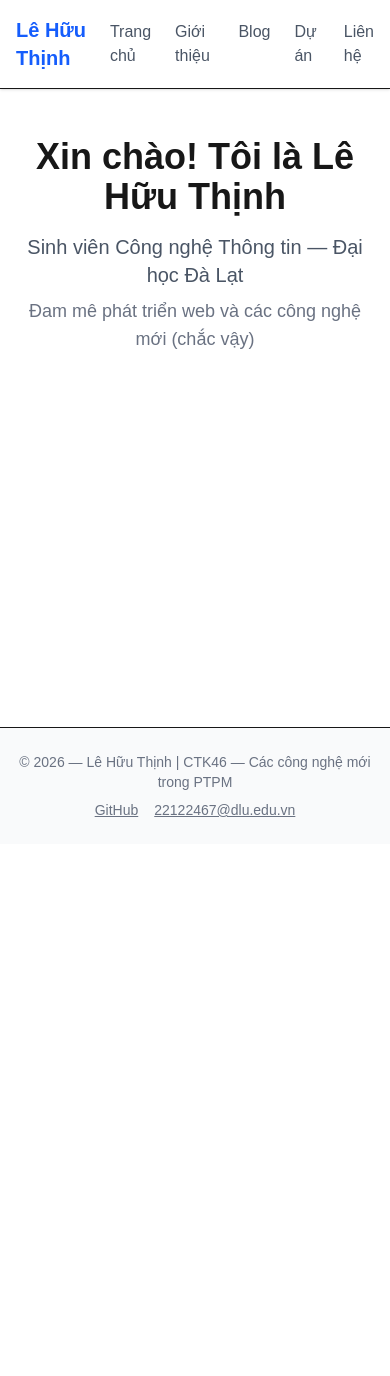
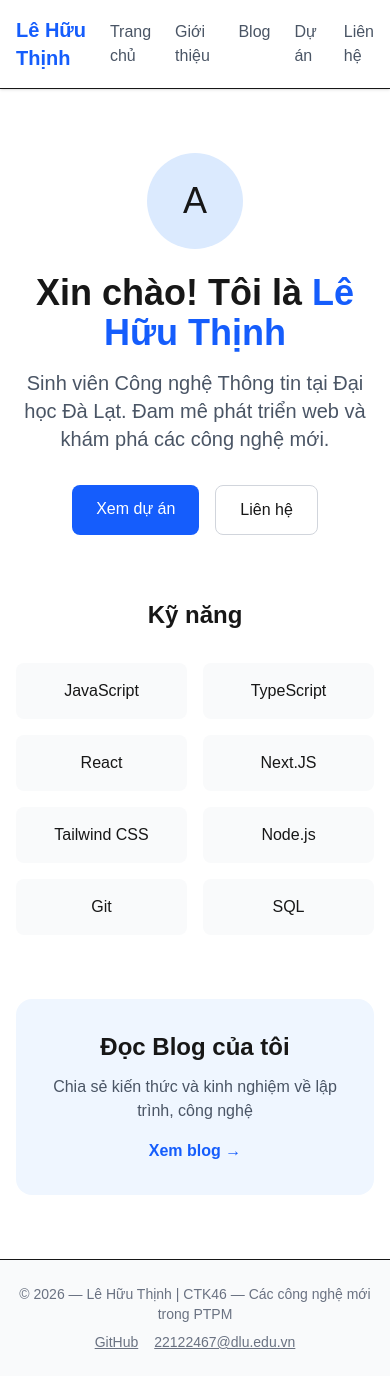
Before and after one commit to LeHuuThinh/ctk46b-lab01, a Next.js app: page / in a window 390 px wide. Before the commit the page ends 844 px from the top, so only its background shows below. Built offline with nearby package versions, Linux system fonts and the light colour scheme.

Commit message:
feat: cải thiện giao diện với Tailwind CSS responsive

```diff
--- /dev/null
+++ b/src/app/blog/[slug]/loading.tsx
@@ -0,0 +1,47 @@
+export default function Loading() {
+  return (
+    <div className="mx-auto w-full max-w-4xl px-4 py-10">
+      <article className="animate-pulse space-y-8">
+        <header className="space-y-4">
+          <div className="h-6 w-28 rounded-full bg-muted" />
+          <div className="space-y-3">
+            <div className="h-10 w-full rounded-md bg-muted" />
+            <div className="h-10 w-4/5 rounded-md bg-muted" />
+          </div>
+
+          <div className="flex items-center gap-3">
+            <div className="h-11 w-11 rounded-full bg-muted" />
+            <div className="space-y-2">
+              <div className="h-4 w-40 rounded bg-muted" />
+              <div className="h-4 w-28 rounded bg-muted" />
+            </div>
+          </div>
+        </header>
+
+        <div className="h-64 w-full rounded-2xl bg-muted" />
+
+        <section className="space-y-4">
+          <div className="h-4 w-full rounded bg-muted" />
+          <div className="h-4 w-full rounded bg-muted" />
+          <div className="h-4 w-11/12 rounded bg-muted" />
+          <div className="h-4 w-10/12 rounded bg-muted" />
+          <div className="h-4 w-9/12 rounded bg-muted" />
+        </section>
+
+        <section className="space-y-4">
+          <div className="h-7 w-2/5 rounded-md bg-muted" />
+          <div className="grid gap-4 md:grid-cols-2">
+            <div className="h-40 rounded-xl bg-muted" />
+            <div className="h-40 rounded-xl bg-muted" />
+          </div>
+        </section>
+
+        <footer className="flex items-center gap-2 pt-2">
+          <div className="h-9 w-24 rounded-full bg-muted" />
+          <div className="h-9 w-28 rounded-full bg-muted" />
+          <div className="h-9 w-20 rounded-full bg-muted" />
+        </footer>
+      </article>
+    </div>
+  );
+}
--- a/src/app/blog/[slug]/page.tsx
+++ b/src/app/blog/[slug]/page.tsx
@@ -25,7 +25,9 @@ export default async function BlogPostPage({ params }: BlogPostPageProps) {
           </span>
           <span className="text-sm text-gray-400">{post.date}</span>
           <span className="text-sm text-gray-400">•</span>
-          <span className="text-sm text-gray-600 font-medium">{post.author}</span>
+          <span className="text-sm text-gray-600 font-medium">
+            {post.author}
+          </span>
         </div>
         <h1 className="text-3xl font-bold mb-6">{post.title}</h1>
         <div className="prose max-w-none text-gray-700 whitespace-pre-line">
--- a/src/app/blog/page.tsx
+++ b/src/app/blog/page.tsx
@@ -18,7 +18,9 @@ rounded"
                 {post.category}
               </span>
               <span className="text-sm text-gray-400">{post.date}</span>
-              <span className="text-sm text-gray-500 font-medium">{post.author}</span>
+              <span className="text-sm text-gray-500 font-medium">
+                {post.author}
+              </span>
             </div>
             <Link href={`/blog/${post.slug}`}>
               <h2
--- /dev/null
+++ b/src/app/error.tsx
@@ -0,0 +1,92 @@
+"use client";
+
+
+import { useEffect } from "react";
+
+
+
+
+type ErrorPageProps = {
+  error: Error & { digest?: string };
+  reset: () => void;
+};
+
+export default function ErrorPage({ error, reset }: ErrorPageProps) {
+  useEffect(() => {
+    console.error(error);
+  }, [error]);
+
+  return (
+    <html lang="vi">
+      <body style={{ margin: 0, fontFamily: "system-ui, sans-serif" }}>
+        <main
+          style={{
+            minHeight: "100vh",
+            display: "flex",
+            alignItems: "center",
+            justifyContent: "center",
+            padding: "24px",
+            background: "#f8fafc",
+            color: "#0f172a",
+          }}
+        >
+          <div
+            style={{
+              maxWidth: 560,
+              width: "100%",
+              borderRadius: 16,
+              background: "#ffffff",
+              padding: 32,
+              boxShadow: "0 12px 32px rgba(15, 23, 42, 0.08)",
+              border: "1px solid #e2e8f0",
+            }}
+          >
+            <p style={{ margin: 0, fontSize: 14, fontWeight: 600, color: "#dc2626" }}>
+              Đã xảy ra lỗi
+            </p>
+            <h1 style={{ margin: "12px 0 16px", fontSize: 28, lineHeight: 1.2 }}>
+              Không thể tải ứng dụng
+            </h1>
+            <p style={{ margin: 0, color: "#475569", lineHeight: 1.6 }}>
+              Hệ thống đã gặp sự cố khi xử lý yêu cầu. Vui lòng thử lại hoặc tải lại trang.
+            </p>
+
+            <div style={{ marginTop: 24, display: "flex", gap: 12, flexWrap: "wrap" }}>
+              <button
+                type="button"
+                onClick={() => reset()}
+                style={{
+                  border: "none",
+                  borderRadius: 10,
+                  padding: "12px 16px",
+                  background: "#0f172a",
+                  color: "#fff",
+                  cursor: "pointer",
+                  fontWeight: 600,
+                }}
+              >
+                Thử lại
+              </button>
+
+              <button
+                type="button"
+                onClick={() => window.location.reload()}
+                style={{
+                  border: "1px solid #cbd5e1",
+                  borderRadius: 10,
+                  padding: "12px 16px",
+                  background: "#fff",
+                  color: "#0f172a",
+                  cursor: "pointer",
+                  fontWeight: 600,
+                }}
+              >
+                Tải lại
+              </button>
+            </div>
+          </div>
+        </main>
+      </body>
+    </html>
+  );
+}
--- a/src/app/page.tsx
+++ b/src/app/page.tsx
@@ -1,16 +1,73 @@
+import Link from "next/link";
 export default function HomePage() {
   return (
-    <div className="max-w-5xl mx-auto px-4 py-12">
-      <div className="text-center">
-        <h1 className="text-4xl font-bold mb-4">
-          Xin chào! Tôi là Lê Hữu Thịnh
+    <div className="max-w-5xl mx-auto px-4 py-16">
+      {/* Hero section */}
+      <div className="text-center mb-16">
+        <div
+          className="w-24 h-24 bg-blue-100 rounded-full mx-auto mb-6 flex
+items-center justify-center"
+        >
+          <span className="text-4xl">A</span>
+        </div>
+        <h1 className="text-4xl md:text-5xl font-bold mb-4">
+          Xin chào! Tôi là <span className="text-blue-600">Lê Hữu Thịnh</span>
         </h1>
-        <p className="text-xl text-gray-600 mb-2">
-          Sinh viên Công nghệ Thông tin — Đại học Đà Lạt
+        <p className="text-xl text-gray-600 mb-8 max-w-2xl mx-auto">
+          Sinh viên Công nghệ Thông tin tại Đại học Đà Lạt. Đam mê phát triển
+          web và khám phá các công nghệ mới.
         </p>
-        <p className="text-lg text-gray-500">
-          Đam mê phát triển web và các công nghệ mới (chắc vậy)
+        <div className="flex justify-center gap-4">
+          <Link
+            href="/projects"
+            className="bg-blue-600 text-white px-6 py-3 rounded-lg hover:bg-blue700 transition-colors"
+          >
+            Xem dự án
+          </Link>
+          <Link
+            href="/contact"
+            className="border border-gray-300 px-6 py-3 rounded-lg hover:bg-gray50 transition-colors"
+          >
+            Liên hệ
+          </Link>
+        </div>
+      </div>
+      {/* Skills section */}
+      <div className="mb-16">
+        <h2 className="text-2xl font-bold text-center mb-8">Kỹ năng</h2>
+        <div className="grid grid-cols-2 md:grid-cols-4 gap-4">
+          {[
+            "JavaScript",
+            "TypeScript",
+            "React",
+            "Next.JS",
+            "Tailwind CSS",
+            "Node.js",
+            "Git",
+            "SQL",
+          ].map((skill) => (
+            <div
+              key={skill}
+              className="bg-gray-50 rounded-lg p-4 text-center hover:bg-blue-50
+hover:text-blue-600 transition-colors"
+            >
+              {skill}
+            </div>
+          ))}
+        </div>
+      </div>
+      {/* CTA section */}
+      <div className="bg-blue-50 rounded-2xl p-8 text-center">
+        <h2 className="text-2xl font-bold mb-3">Đọc Blog của tôi</h2>
+        <p className="text-gray-600 mb-4">
+          Chia sẻ kiến thức và kinh nghiệm về lập trình, công nghệ
         </p>
+        <Link
+          href="/blog"
+          className="text-blue-600 font-semibold hover:underline"
+        >
+          Xem blog →
+        </Link>
       </div>
     </div>
   );
--- a/src/app/projects/page.tsx
+++ b/src/app/projects/page.tsx
@@ -3,46 +3,64 @@ const projects = [
     title: "Website Portfolio",
     description: "Website cá nhân xây dựng bằng Next.JS và Tailwind CSS",
     tech: ["Next.JS", "Tailwind CSS", "TypeScript"],
+    status: "Đang phát triển",
   },
   {
     title: "Ứng dụng Quản lý Công việc",
     description: "Ứng dụng Todo App với React và Local Storage",
     tech: ["React", "CSS Modules", "JavaScript"],
+    status: "Hoàn thành",
   },
   {
     title: "API RESTful",
     description: "API quản lý sản phẩm với Node.js và Express",
     tech: ["Node.js", "Express", "MongoDB"],
+    status: "Hoàn thành",
   },
   {
     title: "App android đặt đồ ăn",
     description: "Ứng dụng đặt đồ ăn đơn giản",
     tech: ["Java", "Sqlite"],
+    status: "Hoàn thành",
   },
   {
     title: "Game Garden of Eden",
     description: "Trò chơi phiêu lưu 2D đơn giản",
     tech: ["Unity", "C#"],
+    status: "Hoàn thành",
   },
-    {
+  {
     title: "Game MageBattle",
     description: "Trò chơi đối kháng 3D split screen",
     tech: ["Unity", "C#"],
+    status: "Hoàn thành",
   },
 ];
 export default function ProjectsPage() {
   return (
     <div className="max-w-5xl mx-auto px-4 py-12">
       <h1 className="text-3xl font-bold mb-6">Dự án</h1>
-      <div className="grid gap-6">
+      <div className="grid grid-cols-1 md:grid-cols-2 gap-6">
         {projects.map((project, index) => (
           <div
             key={index}
-            className="border rounded-lg p-6 hover:shadow-md transition-shadow"
+            className="border rounded-lg p-6 hover:shadow-md transition-shadow
+flex flex-col"
           >
-            <h2 className="text-xl font-semibold mb-2">{project.title}</h2>
-            <p className="text-gray-600 mb-4">{project.description}</p>
-            <div className="flex gap-2">
+            <div className="flex items-center justify-between mb-2">
+              <h2 className="text-xl font-semibold">{project.title}</h2>
+              <span
+                className={`text-xs px-2 py-1 rounded-full ${
+                  project.status === "Hoàn thành"
+                    ? "bg-green-100 text-green-700"
+                    : "bg-yellow-100 text-yellow-700"
+                }`}
+              >
+                {project.status}
+              </span>
+            </div>
+            <p className="text-gray-600 mb-4 flex-1">{project.description}</p>
+            <div className="flex flex-wrap gap-2">
               {project.tech.map((t) => (
                 <span
                   key={t}
```
